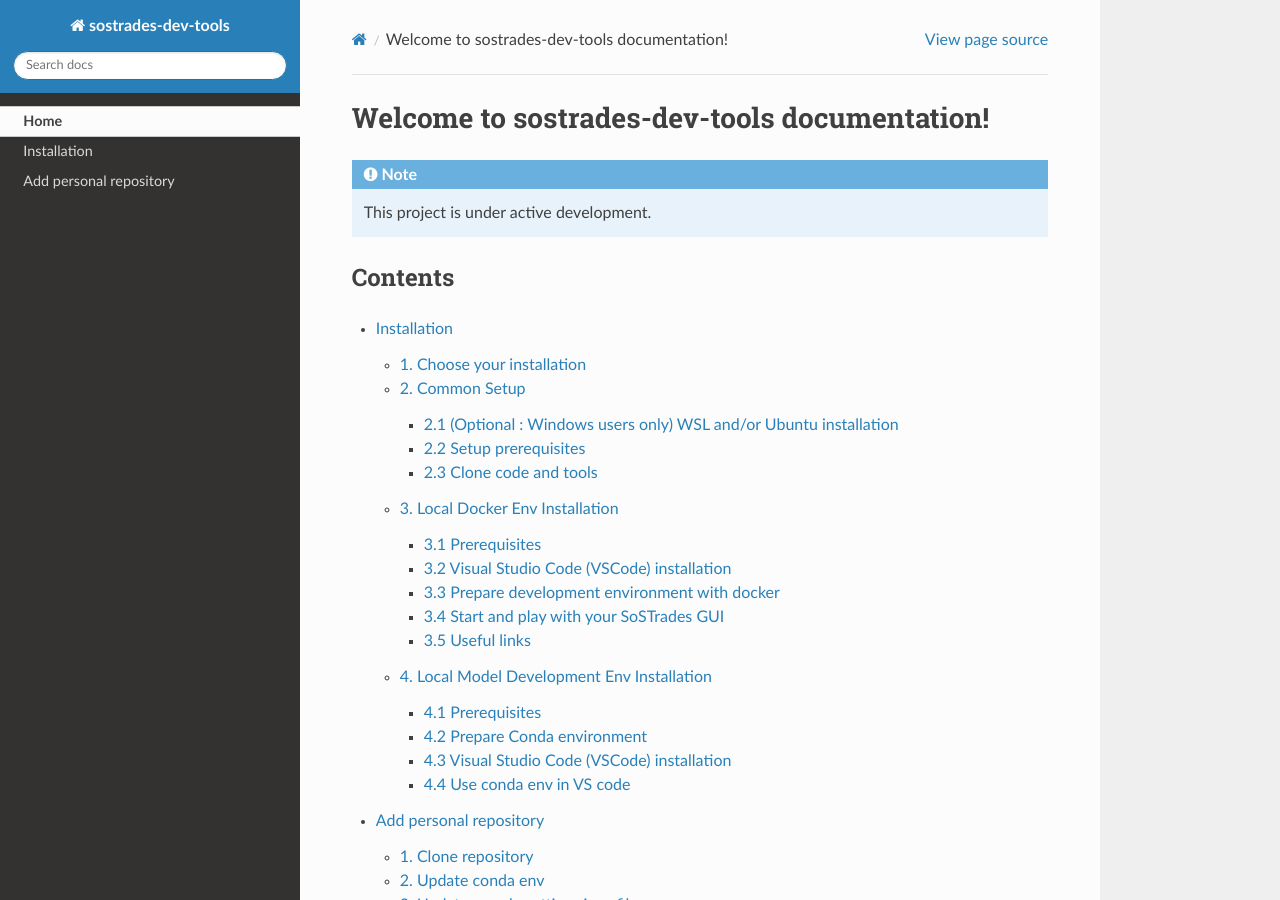
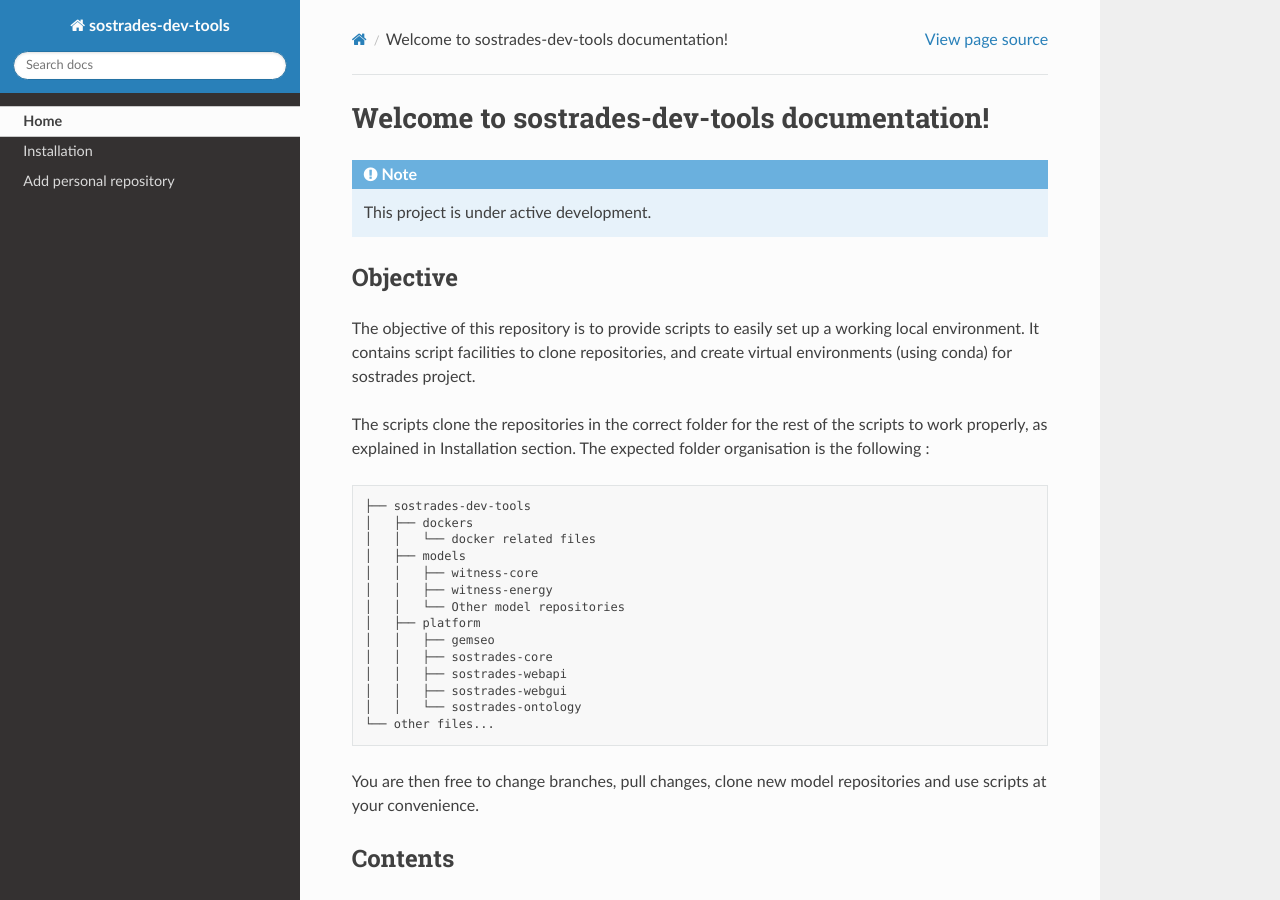
Before and after one commit to os-climate/sostrades-dev-tools, a Sphinx documentation site: the page built from docs/source/index.rst, in a window 1280 px wide and 900 px high. Built offline with Sphinx 7.4.7 and the Read the Docs theme 2.0.0, drawn with Linux system fonts in a browser that asks for light colours.

Commit message:
Documentation update

```diff
--- a/docs/source/index.rst
+++ b/docs/source/index.rst
@@ -4,6 +4,34 @@
 .. note::
 
    This project is under active development.
+
+Objective
+---------
+
+The objective of this repository is to provide scripts to easily set up a working local environment.
+It contains script facilities to clone repositories, and create virtual environments (using conda) for sostrades project.
+
+The scripts clone the repositories in the correct folder for the rest of the scripts to work properly, as explained in Installation section.
+The expected folder organisation is the following :
+
+::
+
+   ├── sostrades-dev-tools
+   │   ├── dockers
+   │   │   └── docker related files
+   │   ├── models
+   │   │   ├── witness-core
+   │   │   ├── witness-energy
+   │   │   └── Other model repositories
+   │   ├── platform
+   │   │   ├── gemseo
+   │   │   ├── sostrades-core
+   │   │   ├── sostrades-webapi
+   │   │   ├── sostrades-webgui
+   │   │   └── sostrades-ontology
+   └── other files...
+
+You are then free to change branches, pull changes, clone new model repositories and use scripts at your convenience.
 
 Contents
 --------
```
Also changed, not shown: docs/source/installation.md (+2 -3 lines).
